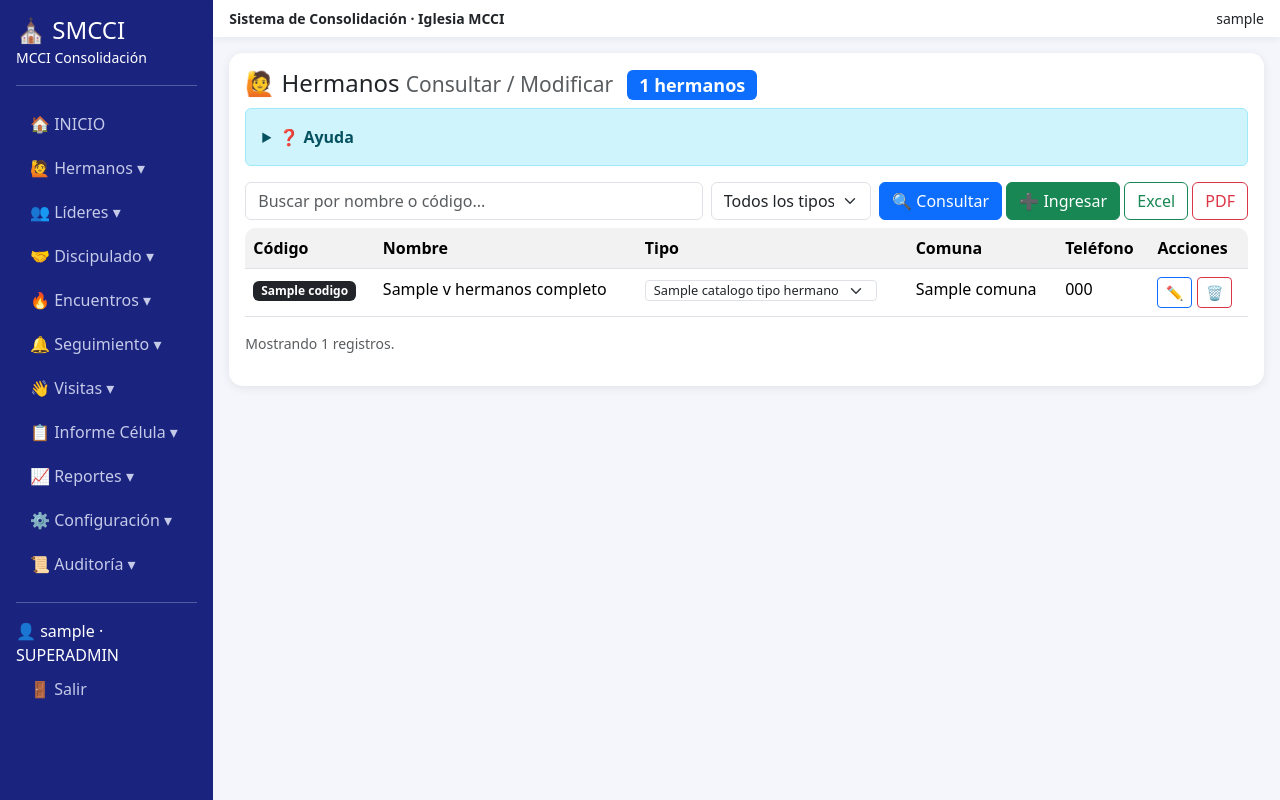
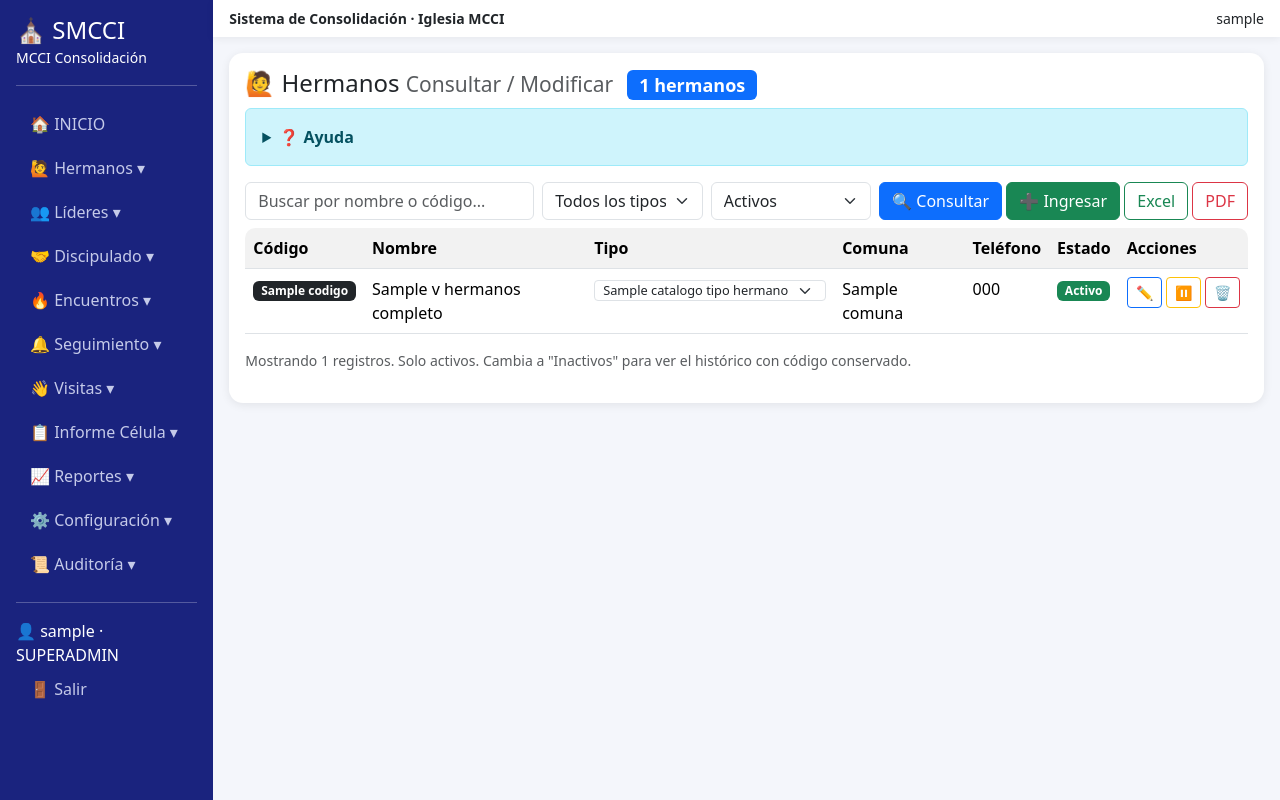
Before and after one commit to aeot69-cyber/smcci-backend, a Flask app: page /hermanos in a window 1280 px wide. Run offline with Flask 3, Linux system fonts and the light colour scheme; the visitor is signed in with stand-in values (Sample User, id 1); a database or web service that is not in the repository returns one stand-in record (values such as "Sample title"); some libraries are stand-ins or nearby versions.

Commit message:
feat: baja hermanos con motivo/fecha y codigo conservado, filtro inactivos, tipo_hermano dinamico

```diff
--- a/app.py
+++ b/app.py
@@ -594,18 +594,30 @@ def hermanos():
     texto = request.args.get("q", "")
     exp = request.args.get("export", "")
     ftipo = request.args.get("ftipo","")
-    where_extra = " AND tipo_hermano=%s" if ftipo else ""
-    params_extra = (ftipo,) if ftipo else ()
+    festado = request.args.get("festado","activos")
+    where_extra = ""
+    params_extra = []
     if ftipo:
-        rows = q(f"SELECT id, codigo, nombre_completo, comuna, region, correo, telefono, tipo_hermano FROM v_hermanos_completo WHERE (nombre_completo ILIKE %s OR codigo ILIKE %s) {where_extra} ORDER BY nombre_completo LIMIT 1000",
-                 (f"%{texto}%", f"%{texto}%") + params_extra)
+        where_extra += " AND tipo_hermano=%s"
+        params_extra.append(ftipo)
+    if festado == "activos":
+        where_extra += " AND activo=true"
+    elif festado == "inactivos":
+        where_extra += " AND activo=false"
+    # todos => no filtro activo
+    base_where = "(nombre_completo ILIKE %s OR codigo ILIKE %s)"
+    # incluir rut en busqueda solo si no hay ftipo para compatibilidad
+    if not ftipo:
+        base_where = "(nombre_completo ILIKE %s OR codigo ILIKE %s OR rut ILIKE %s)"
+        base_params = (f"%{texto}%", f"%{texto}%", f"%{texto}%")
     else:
-        rows = q("SELECT id, codigo, nombre_completo, comuna, region, correo, telefono, tipo_hermano FROM v_hermanos_completo WHERE nombre_completo ILIKE %s OR codigo ILIKE %s OR rut ILIKE %s ORDER BY nombre_completo LIMIT 1000",
-                 (f"%{texto}%", f"%{texto}%", f"%{texto}%"))
-    if exp == "excel": return to_excel(rows, ["codigo", "nombre_completo", "tipo_hermano", "comuna", "region", "correo", "telefono"], "hermanos.xlsx")
+        base_params = (f"%{texto}%", f"%{texto}%")
+    rows = q(f"SELECT id, codigo, nombre_completo, comuna, region, correo, telefono, tipo_hermano, activo, motivo_salida, fecha_baja FROM v_hermanos_completo WHERE {base_where} {where_extra} ORDER BY nombre_completo LIMIT 1000",
+             base_params + tuple(params_extra))
+    if exp == "excel": return to_excel(rows, ["codigo", "nombre_completo", "tipo_hermano", "comuna", "region", "correo", "telefono", "activo", "motivo_salida", "fecha_baja"], "hermanos.xlsx")
     if exp == "pdf": return to_pdf("Hermanos MCCI", rows, ["codigo", "nombre_completo", "tipo_hermano", "comuna", "region"], "hermanos.pdf")
     tipos_hermano = get_catalogo("catalogo_tipo_hermano")
-    return render_template("hermanos.html", rows=rows, texto=texto, ftipo=ftipo, tipos_hermano=tipos_hermano)
+    return render_template("hermanos.html", rows=rows, texto=texto, ftipo=ftipo, festado=festado, tipos_hermano=tipos_hermano)
 
 @app.get("/hermanos/nuevo")
 @login_req
@@ -713,7 +725,23 @@ def hermano_update(hid):
 @login_req
 @permiso_req("hermanos", "editar")
 def hermano_toggle(hid):
-    q("UPDATE hermanos SET activo=NOT activo WHERE id=%s", (hid,), commit=True)
+    h = q("SELECT activo FROM hermanos WHERE id=%s", (hid,), one=True)
+    if not h:
+        flash("No encontrado", "error"); return redirect(url_for("hermanos"))
+    if h["activo"]:
+        # Pasa a inactivo: pedir motivo
+        motivo = (request.form.get("motivo") or "").strip() or "Salida registrada"
+        q("UPDATE hermanos SET activo=false, fecha_baja=CURRENT_DATE, motivo_salida=%s WHERE id=%s", (motivo, hid), commit=True)
+        # Cerrar discipulado y desactivar liderazgo pero conservar código e historial
+        q("UPDATE discipulado SET fecha_fin=CURRENT_DATE WHERE hermano_id=%s AND fecha_fin IS NULL", (hid,), commit=True)
+        q("UPDATE lideres SET activo=false WHERE hermano_id=%s", (hid,), commit=True)
+        log_audit("EDITAR","hermanos", f"baja id={hid} motivo={motivo}")
+        flash(f"Hermano dado de baja (inactivo) con código conservado. Motivo: {motivo}", "ok")
+    else:
+        # Reactivar
+        q("UPDATE hermanos SET activo=true, fecha_baja=NULL, motivo_salida=NULL WHERE id=%s", (hid,), commit=True)
+        log_audit("EDITAR","hermanos", f"reactiva id={hid}")
+        flash("Hermano reactivado", "ok")
     return redirect(url_for("hermanos"))
 
 @app.post("/hermanos/<int:hid>/eliminar")
--- /dev/null
+++ b/sql/20_baja_hermano.sql
@@ -0,0 +1,35 @@
+-- Control de hermanos que se van: quedan inactivos con motivo y fecha, código se conserva
+ALTER TABLE hermanos ADD COLUMN IF NOT EXISTS motivo_salida TEXT;
+ALTER TABLE hermanos ADD COLUMN IF NOT EXISTS fecha_baja DATE;
+
+DROP VIEW IF EXISTS v_hermanos_completo;
+CREATE VIEW v_hermanos_completo AS
+ SELECT h.id,
+    h.codigo,
+    h.rut,
+    h.nombre_completo,
+    h.nombres,
+    h.apellido_paterno,
+    h.apellido_materno,
+    h.fecha_nacimiento,
+    h.fecha_aniversario,
+    h.correo,
+    h.telefono,
+    h.direccion,
+    h.sexo,
+    h.estado_civil,
+    h.tipo_hermano,
+    h.activo,
+    h.fecha_ingreso,
+    h.motivo_salida,
+    h.fecha_baja,
+    c.nombre AS comuna,
+    r.nombre_corto AS region,
+    r.nombre AS region_larga
+   FROM ((hermanos h
+     LEFT JOIN comunas c ON ((c.id = h.comuna_id)))
+     LEFT JOIN regiones r ON ((r.id = c.region_id)));
+
+-- Vista solo inactivos para control histórico (alguna vez activos)
+CREATE OR REPLACE VIEW v_hermanos_inactivos AS
+ SELECT * FROM v_hermanos_completo WHERE activo=false ORDER BY fecha_baja DESC NULLS LAST, nombre_completo;
--- a/templates/hermanos.html
+++ b/templates/hermanos.html
@@ -2,20 +2,27 @@
 <div class="card p-3"><h4>🙋 Hermanos <small class="text-muted">Consultar / Modificar</small> <span class="badge bg-primary ms-2">{{rows|length}} hermanos</span></h4>
 <details class="alert alert-info"><summary><b>❓ Ayuda</b></summary><ul class="mb-0">
 <li><b>Buscar:</b> filtra por nombre o código. <b>Consultar</b> ejecuta el filtro.</li>
-<li><b>Código:</b> identificador automático (MCCI0001...), se genera solo al crear. Visible en consulta, Excel y PDF.</li>
+<li><b>Código:</b> identificador automático (MCCI0001...), se genera solo al crear. Visible en consulta, Excel y PDF. Se conserva aunque pase a inactivo.</li>
 <li><b>Tipo:</b> LÍDER / DISCÍPULO / NINGUNO — configurable en ⚙️ Configuración → Tipo Hermano. Si cambias a LÍDER, se crea automáticamente su registro de líder de célula.</li>
+<li><b>Estado:</b> Activo / Inactivo. Al dar de baja (⏸️) pide motivo y guarda fecha. Queda en histórico con su código, sin borrar.</li>
 <li><b>Comuna/Región:</b> vienen de tablas maestras relacionadas.</li>
 <li><b>✏️ Modificar:</b> edita datos completos.</li>
 <li><b>Excel/PDF:</b> exporta lo que ves filtrado.</li></ul></details>
 <form class="row g-2 mb-2" method="get"><div class="col"><input class="form-control" name="q" value="{{texto}}" placeholder="Buscar por nombre o código..." title="Escribe nombre o código y pulsa Consultar"></div>
 <div class="col-md-2"><select class="form-select" name="ftipo" onchange="this.form.submit()"><option value="">Todos los tipos</option>{% if tipos_hermano %}{% for t in tipos_hermano %}<option value="{{t.nombre}}" {% if ftipo==t.nombre %}selected{% endif %}>{{t.nombre}}</option>{% endfor %}{% else %}<option value="LIDER" {% if ftipo=='LIDER' %}selected{% endif %}>LIDER</option><option value="DISCIPULO" {% if ftipo=='DISCIPULO' %}selected{% endif %}>DISCIPULO</option><option value="NINGUNO" {% if ftipo=='NINGUNO' %}selected{% endif %}>NINGUNO</option>{% endif %}</select></div>
-<div class="col-auto"><button class="btn btn-primary" title="Filtrar la lista">🔍 Consultar</button> {% if tiene_permiso('hermanos','crear') %}<a class="btn btn-success" href="/hermanos/nuevo" title="Crear un hermano nuevo">➕ Ingresar</a>{% endif %} <a class="btn btn-outline-success" href="/hermanos?export=excel&q={{texto}}&ftipo={{ftipo}}" target="_blank">Excel</a> <a class="btn btn-outline-danger" href="/hermanos?export=pdf&q={{texto}}&ftipo={{ftipo}}" target="_blank">PDF</a></div></form>
-<div class="table-responsive"><table class="table table-striped"><tr><th>Código</th><th>Nombre</th><th>Tipo</th><th>Comuna</th><th>Teléfono</th><th>Acciones</th></tr>
-{% for h in rows %}<tr><td><span class="badge bg-dark">{{h.codigo or '—'}}</span></td><td>{{h.nombre_completo}}</td>
+<div class="col-md-2"><select class="form-select" name="festado" onchange="this.form.submit()"><option value="activos" {% if festado=='activos' %}selected{% endif %}>Activos</option><option value="inactivos" {% if festado=='inactivos' %}selected{% endif %}>Inactivos</option><option value="todos" {% if festado=='todos' %}selected{% endif %}>Todos</option></select></div>
+<div class="col-auto"><button class="btn btn-primary" title="Filtrar la lista">🔍 Consultar</button> {% if tiene_permiso('hermanos','crear') %}<a class="btn btn-success" href="/hermanos/nuevo" title="Crear un hermano nuevo">➕ Ingresar</a>{% endif %} <a class="btn btn-outline-success" href="/hermanos?export=excel&q={{texto}}&ftipo={{ftipo}}&festado={{festado}}" target="_blank">Excel</a> <a class="btn btn-outline-danger" href="/hermanos?export=pdf&q={{texto}}&ftipo={{ftipo}}&festado={{festado}}" target="_blank">PDF</a></div></form>
+<div class="table-responsive"><table class="table table-striped"><tr><th>Código</th><th>Nombre</th><th>Tipo</th><th>Comuna</th><th>Teléfono</th><th>Estado</th><th>Acciones</th></tr>
+{% for h in rows %}<tr {% if not h.activo %}class="table-secondary opacity-75"{% endif %}><td><span class="badge bg-dark">{{h.codigo or '—'}}</span></td><td>{{h.nombre_completo}} {% if not h.activo %}<span class="badge bg-warning text-dark">Inactivo</span>{% endif %}</td>
 <td>{% if tiene_permiso('hermanos','editar') %}<form method="post" action="/hermanos/{{h.id}}/editar" class="d-inline"><select name="tipo_hermano" class="form-select form-select-sm py-0" style="width:auto;display:inline-block;font-size:.8rem" onchange="this.form.submit()" title="Cambiar tipo (crea líder si es LÍDER)">{% if tipos_hermano %}{% for t in tipos_hermano %}<option value="{{t.nombre}}" {% if h.tipo_hermano==t.nombre %}selected{% endif %}>{{t.nombre}}</option>{% endfor %}{% else %}<option value="LIDER" {% if h.tipo_hermano=='LIDER' %}selected{% endif %}>LIDER</option><option value="DISCIPULO" {% if h.tipo_hermano=='DISCIPULO' %}selected{% endif %}>DISCIPULO</option><option value="NINGUNO" {% if h.tipo_hermano=='NINGUNO' %}selected{% endif %}>NINGUNO</option>{% endif %}</select></form>{% else %}<span class="badge bg-{{'success' if h.tipo_hermano=='LIDER' else 'info' if h.tipo_hermano=='DISCIPULO' else 'secondary'}}">{{h.tipo_hermano or 'NINGUNO'}}</span>{% endif %}</td>
 <td>{{h.comuna or '—'}}</td><td>{{h.telefono or '—'}}</td>
+<td>{% if h.activo %}<span class="badge bg-success">Activo</span>{% else %}<span class="badge bg-warning text-dark" title="{{h.motivo_salida or ''}}">Inactivo{% if h.fecha_baja %} {{h.fecha_baja}}{% endif %}</span>{% if h.motivo_salida %}<br><small class="text-muted">{{h.motivo_salida}}</small>{% endif %}{% endif %}</td>
 <td class="text-nowrap">
 {% if tiene_permiso('hermanos','editar') %}<a class="btn btn-sm btn-outline-primary" href="/hermanos/{{h.id}}/editar">✏️</a>{% endif %}
-{% if tiene_permiso('hermanos','eliminar') %}<form method="post" action="/hermanos/{{h.id}}/eliminar" style="display:inline" onsubmit="return confirm('¿Eliminar hermano {{h.nombre_completo}}?')"><button class="btn btn-sm btn-outline-danger">🗑️</button></form>{% endif %}
+{% if tiene_permiso('hermanos','editar') %}
+{% if h.activo %}<form method="post" action="/hermanos/{{h.id}}/toggle" style="display:inline" onsubmit="var m=prompt('Motivo de baja (se guarda con fecha de hoy):','Salida registrada'); if(m===null) return false; var i=document.createElement('input'); i.type='hidden'; i.name='motivo'; i.value=m; this.appendChild(i); return true;"><button class="btn btn-sm btn-outline-warning" title="Dar de baja (inactivo, conserva código)">⏸️</button></form>
+{% else %}<form method="post" action="/hermanos/{{h.id}}/toggle" style="display:inline"><button class="btn btn-sm btn-outline-success" title="Reactivar">▶️</button></form>{% endif %}
+{% endif %}
+{% if tiene_permiso('hermanos','eliminar') %}<form method="post" action="/hermanos/{{h.id}}/eliminar" style="display:inline" onsubmit="return confirm('¿Eliminar hermano {{h.nombre_completo}}? Esto borra historial.')"><button class="btn btn-sm btn-outline-danger">🗑️</button></form>{% endif %}
 </td></tr>{% endfor %}</table></div>
-<p class="text-muted small">Mostrando {{rows|length}} registros.</p></div>{% endblock %}
+<p class="text-muted small">Mostrando {{rows|length}} registros. {% if festado=='activos' %}Solo activos. Cambia a "Inactivos" para ver el histórico con código conservado.{% elif festado=='inactivos' %}Histórico de bajas (alguna vez activos) — código conservado.{% endif %}</p></div>{% endblock %}
```
Also changed, not shown: sql/19_modalidad_celula.sql (added, +14 -0 lines).
